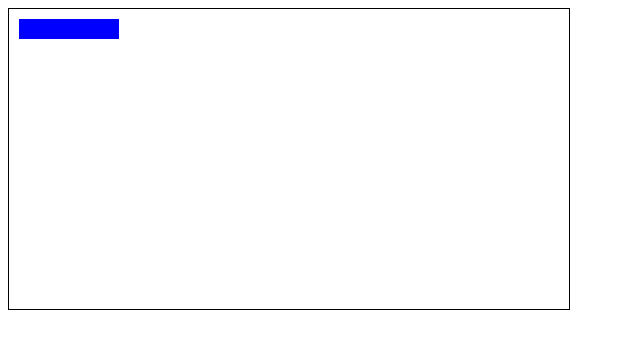
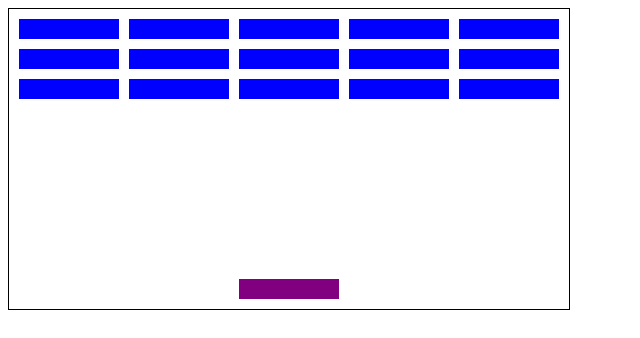
Before and after one commit to LuciaMezquida/breakout-game, a plain HTML site: page index.html in a window 1280 px wide. Shown: the whole page, without its empty margins (0-640 px from the left). Drawn offline with Linux system fonts and the light colour scheme.

Commit message:
Create the user and its possition

```diff
--- a/js/main.js
+++ b/js/main.js
@@ -2,6 +2,8 @@
 const grid = document.querySelector(".grid");
 const blockWidth = 100;
 const blockHeight = 20;
+const startUserPossition = [230, 10];
+let currentUserPossition = startUserPossition;
 
 //create block
 class Block {
@@ -14,7 +16,23 @@ class Block {
 }
 
 //all my blocks
-const blocks = [new Block(10, 270)];
+const blocks = [
+  new Block(10, 270),
+  new Block(120, 270),
+  new Block(230, 270),
+  new Block(340, 270),
+  new Block(450, 270),
+  new Block(10, 240),
+  new Block(120, 240),
+  new Block(230, 240),
+  new Block(340, 240),
+  new Block(450, 240),
+  new Block(10, 210),
+  new Block(120, 210),
+  new Block(230, 210),
+  new Block(340, 210),
+  new Block(450, 210),
+];
 //draw all my block
 const addBlocks = () => {
   for (let i = 0; i < blocks.length; i++) {
@@ -27,3 +45,10 @@ const addBlocks = () => {
 };
 
 addBlocks();
+
+//add user
+const user = document.createElement("div");
+user.classList.add("user");
+user.style.left = currentUserPossition[0] + "px";
+user.style.bottom = currentUserPossition[1] + "px";
+grid.appendChild(user);
--- a/styles/style.css
+++ b/styles/style.css
@@ -10,3 +10,9 @@
   height: 20px;
   background-color: blue;
 }
+.user {
+  position: absolute;
+  width: 100px;
+  height: 20px;
+  background-color: purple;
+}
```
